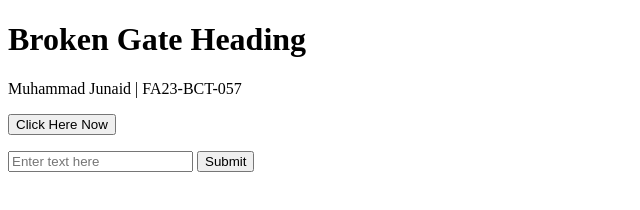
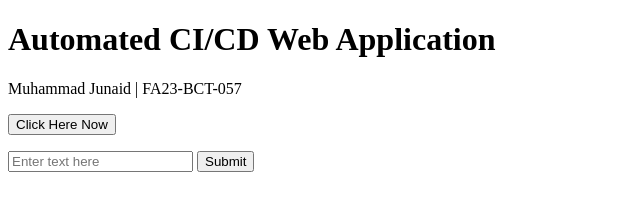
Before and after one commit to junaidnox/cicd-assignment-FA23-BCT-057, a plain HTML site: page index.html in a window 1280 px wide. Shown: the whole page, without its empty margins (0-640 px from the left). Drawn offline with Linux system fonts and the light colour scheme.

```diff
--- a/index.html
+++ b/index.html
@@ -5,7 +5,7 @@
     <title>Cloud CI/CD Assignment 3 - FA23-BCT-057</title>
 </head>
 <body>
-    <h1 id="main-heading">Broken Gate Heading</h1>
+    <h1 id="main-heading">Automated CI/CD Web Application</h1>
     <p id="student-info">Muhammad Junaid | FA23-BCT-057</p>
 
     <button id="action-btn" onclick="document.getElementById('btn-output').textContent = 'Button clicked successfully!'">Click Here Now</button>
```
